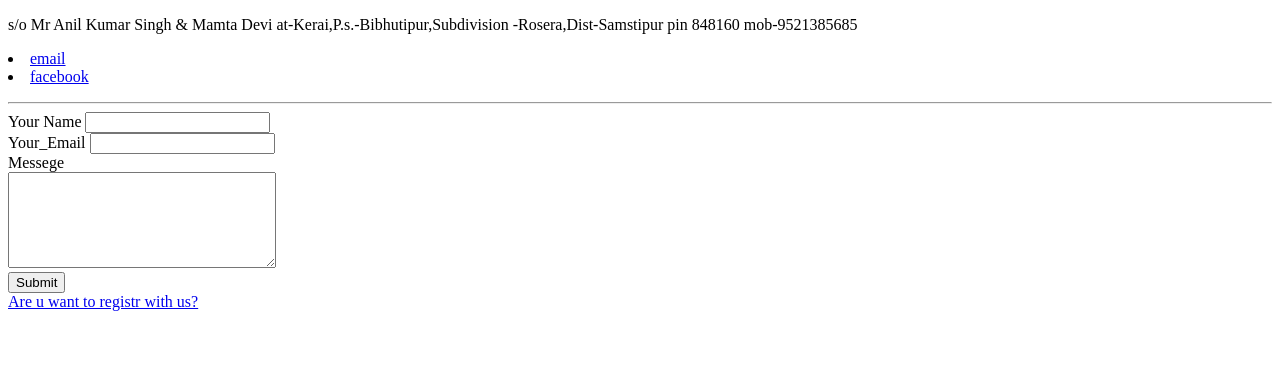
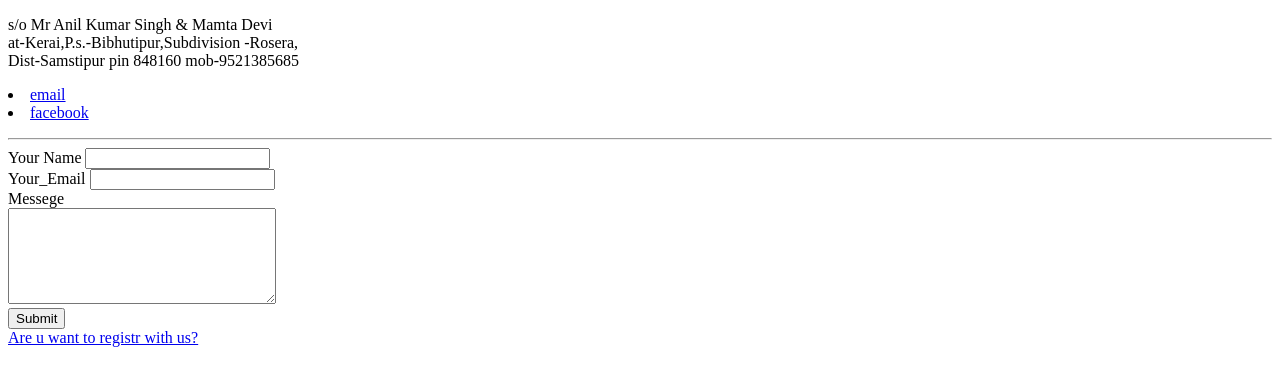
Before and after one commit to amitnitjsr96/cv, a plain HTML site: page Amit contact details.html in a window 1280 px wide. Drawn offline with Linux system fonts and the light colour scheme.

Commit message:
Update Amit contact details.html

```diff
--- a/Amit contact details.html
+++ b/Amit contact details.html
@@ -8,11 +8,11 @@
 <body>
   <p>
 
-    s/o Mr Anil Kumar Singh &amp; Mamta Devi
+    s/o Mr Anil Kumar Singh & Mamta Devi <br>
 
-    at-Kerai,P.s.-Bibhutipur,Subdivision -Rosera,Dist-Samstipur
+    at-Kerai,P.s.-Bibhutipur,Subdivision -Rosera,<br>Dist-Samstipur
     pin 848160
-    mob-9521385685
+    mob-9521385685<br>
     </p><li><a href="https://mail.google.com/mail/u/?authuser=manishbhuwaniya@gmail.com">email</a></li>
     <li><a href="https://www.facebook.com/amit.infinity.24/">facebook</a></li>
   <p></p>
```
